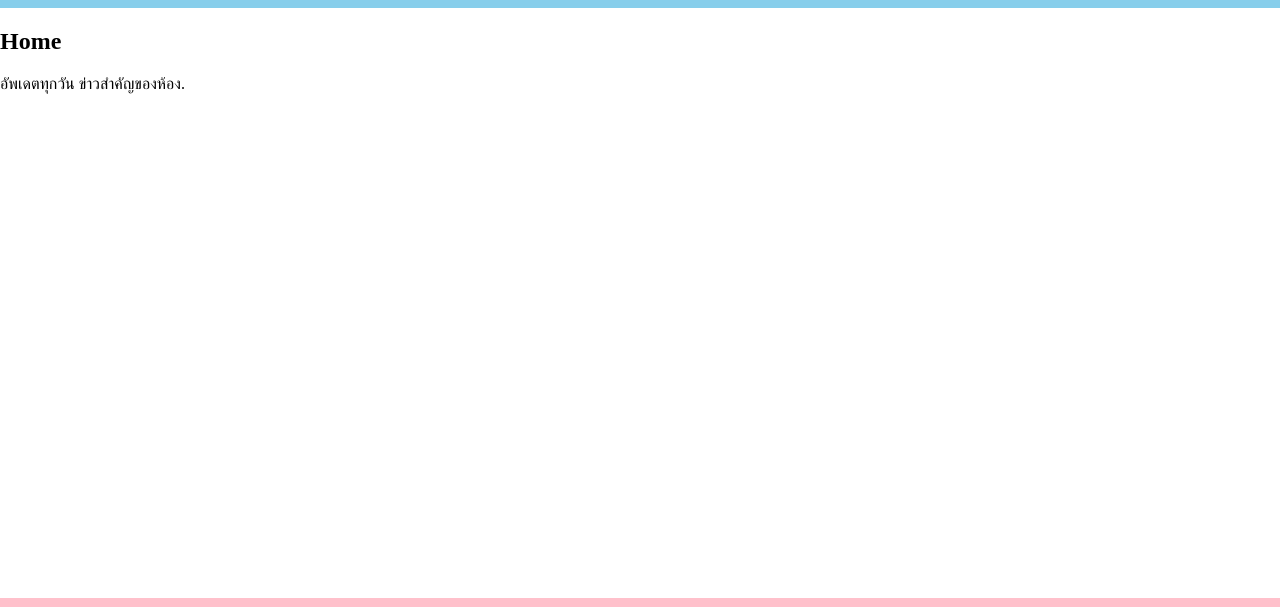
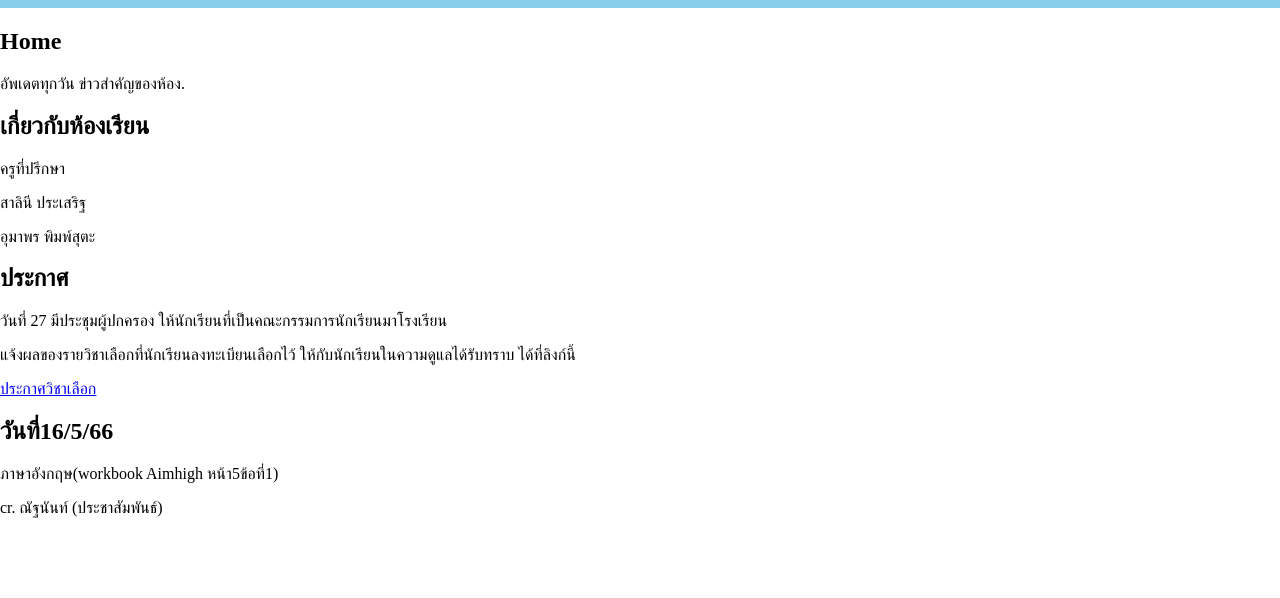
Before and after one commit to potter59163/208class, a plain HTML site: page index.html in a window 1280 px wide. Shown: the part 112-719 px from the top of the page. Drawn offline with Linux system fonts and the light colour scheme.

Commit message:
Update index.html

```diff
--- a/index.html
+++ b/index.html
@@ -17,7 +17,7 @@
     </div>
     <nav>
       <ul>
-        <li><a href="">Home</a></li>
+        <li><a href="/index.html">Home</a></li>
         <li><a href="/Detail/about.html">About</a></li>
         <li><a href="/Detail/assignments.html">Assignments</a></li>
         <li><a href="/Detail/announcements.html">Announcements</a></li>
@@ -32,8 +32,18 @@
     <section id="home">
       <h2>Home</h2>
       <p>อัพเดตทุกวัน ข่าวสำคัญของห้อง.</p>
-      <!-- Add any additional content you want to include on the home page -->
-    </section>
+      <h1>เกี่ยวกับห้องเรียน</h1>
+        <p>ครูที่ปรึกษา</p>
+        <p>สาลินี ประเสริฐ</p>
+          <p>อุมาพร พิมพ์สุตะ</p>
+          <h1>ประกาศ</h1>
+  <p>วันที่ 27 มีประชุมผู้ปกครอง ให้นักเรียนที่เป็นคณะกรรมการนักเรียนมาโรงเรียน</p>
+  <p>แจ้งผลของรายวิชาเลือกที่นักเรียนลงทะเบียนเลือกไว้ ให้กับนักเรียนในความดูแลได้รับทราบ ได้ที่ลิงก์นี้</p>
+  <a href="https://drive.google.com/drive/folders/1fkjs8-DNTGw3hK5zvVdLXjxqInW2Hw19">ประกาศวิชาเลือก</a>
+  <h1>วันที่16/5/66</h1>
+  <p>ภาษาอังกฤษ(workbook Aimhigh หน้า5ข้อที่1)</p>
+  <p>cr. ณัฐนันท์ (ประชาสัมพันธ์)</p>
+</section>
 
 
   </main>
@@ -41,7 +51,7 @@
   <footer>
     <div class="footer-content">
       <div class="social-media">
-        <a href="https://www.instagram.com/potter.x09/"><img src="/logo/png-transparent-made-in-kings-heath-instagram-facebook-female-graphy-instagram-logo-instagram-icon-text-trademark-magenta.png" alt="Instagram"></a>
+        <a href="https://www.instagram.com/m208production/"><img src="/logo/png-transparent-made-in-kings-heath-instagram-facebook-female-graphy-instagram-logo-instagram-icon-text-trademark-magenta.png" alt="Instagram"></a>
       </div>
       <p>&copy; 2023 Classroom 208 Website. All rights reserved.</p>
     </div>
```
